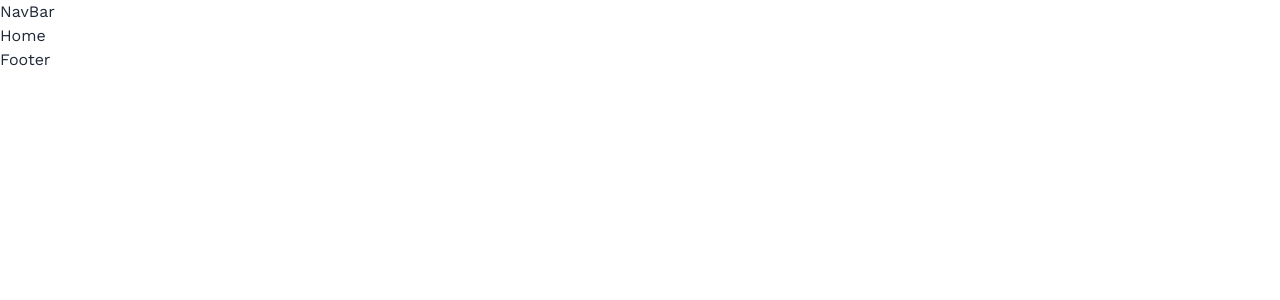
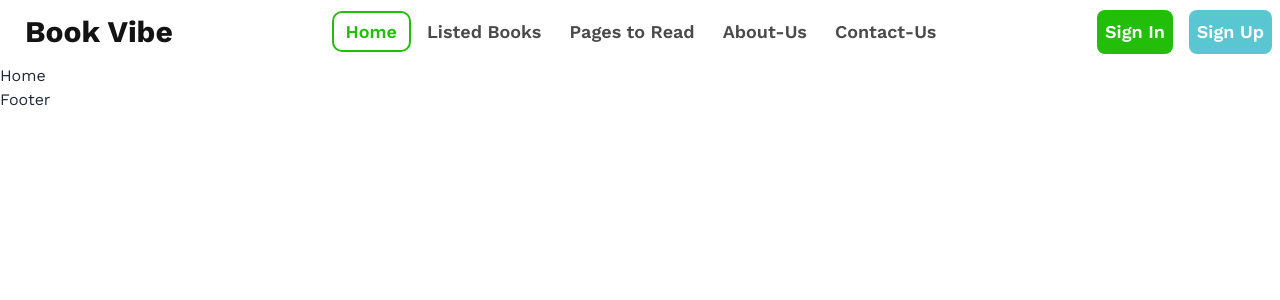
Before and after one commit to developerssaddam/Book-vibe, a React (Vite) app: page / in a window 1280 px wide. Shown: the top 300 px of the page. Built offline with nearby package versions, Linux system fonts and the light colour scheme; a web font is replaced by a local one.

Commit message:
Added navbar with responsive

```diff
--- a/package.json
+++ b/package.json
@@ -13,6 +13,7 @@
     "prop-types": "^15.8.1",
     "react": "^18.2.0",
     "react-dom": "^18.2.0",
+    "react-icons": "^5.0.1",
     "react-router-dom": "^6.22.3"
   },
   "devDependencies": {
--- /dev/null
+++ b/src/components/NavBar/NavBar.css
@@ -0,0 +1,9 @@
+ul li a {
+  padding: 8px 12px;
+  border-radius: 10px;
+}
+
+ul li a.active {
+  color: #23be0a;
+  border: 2px solid #23be0a;
+}
--- a/src/components/NavBar/NavBar.jsx
+++ b/src/components/NavBar/NavBar.jsx
@@ -1,9 +1,86 @@
-
+import { Link, NavLink } from "react-router-dom";
+import { AiOutlineMenu } from "react-icons/ai";
+import "./NavBar.css";
 
 const NavBar = () => {
   return (
-    <div>NavBar</div>
-  )
-}
+    <div className="navbar bg-base-100">
+      <div className="navbar-start">
+        <div className="dropdown">
+          <div tabIndex={0} role="button" className="btn btn-ghost lg:hidden">
+            <AiOutlineMenu className="text-lg md:text-3xl" />
+          </div>
+          <ul
+            tabIndex={0}
+            className=" menu-sm dropdown-content mt-3 z-[1] p-2 shadow bg-base-100 rounded-box w-52 text-[#4A4A4A] text-lg font-semibold"
+          >
+            <li>
+              <NavLink to="/">Home</NavLink>
+            </li>
 
-export default NavBar
+            <li>
+              <NavLink to="/listedbooks">Listed Books</NavLink>
+            </li>
+
+            <li>
+              <NavLink to="/pagestoread">Pages to Read</NavLink>
+            </li>
+
+            <li>
+              <NavLink to="/about">About-Us</NavLink>
+            </li>
+
+            <li>
+              <NavLink to="/contact">Contact-Us</NavLink>
+            </li>
+          </ul>
+        </div>
+        <Link
+          to="/"
+          className="btn btn-ghost text-xl md:text-3xl font-bold text-[#131313]"
+        >
+          Book Vibe
+        </Link>
+      </div>
+      <div className="navbar-center hidden lg:flex">
+        <ul className="flex md:gap-1 text-[#4A4A4A] text-lg font-semibold">
+          <li>
+            <NavLink to="/">Home</NavLink>
+          </li>
+
+          <li>
+            <NavLink to="/listedbooks">Listed Books</NavLink>
+          </li>
+
+          <li>
+            <NavLink to="/pagestoread">Pages to Read</NavLink>
+          </li>
+
+          <li>
+            <NavLink to="/about">About-Us</NavLink>
+          </li>
+
+          <li>
+            <NavLink to="/contact">Contact-Us</NavLink>
+          </li>
+        </ul>
+      </div>
+      <div className="navbar-end">
+        <Link
+          to="/signin"
+          className="bg-[#23be0a] text-white md:text-lg md:font-semibold mr-1 md:mr-4 p-1 md:p-2 md:rounded-lg rounded-sm"
+        >
+          Sign In
+        </Link>
+        <Link
+          to="/signup"
+          className="bg-[#59C6D2] text-white md:text-lg md:font-semibold p-1 md:p-2 md:rounded-lg rounded-sm"
+        >
+          Sign Up
+        </Link>
+      </div>
+    </div>
+  );
+};
+
+export default NavBar;
--- /dev/null
+++ b/src/pages/SignIn/SignIn.jsx
@@ -0,0 +1,9 @@
+
+
+const SignIn = () => {
+  return (
+    <div>SignIn</div>
+  )
+}
+
+export default SignIn
--- /dev/null
+++ b/src/pages/SignUp/SignUp.jsx
@@ -0,0 +1,5 @@
+const SignUp = () => {
+  return <div>SignUp</div>;
+};
+
+export default SignUp;
```
Also changed, not shown: src/routes/Routes.jsx (+12 -0 lines), 1 other file (tests, documents, lock files or other folders).
